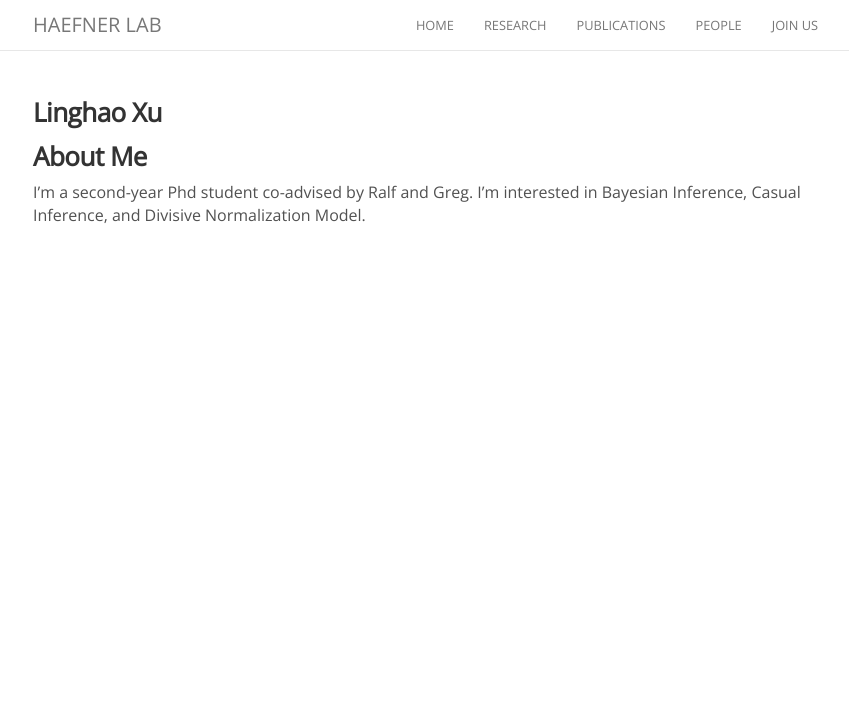
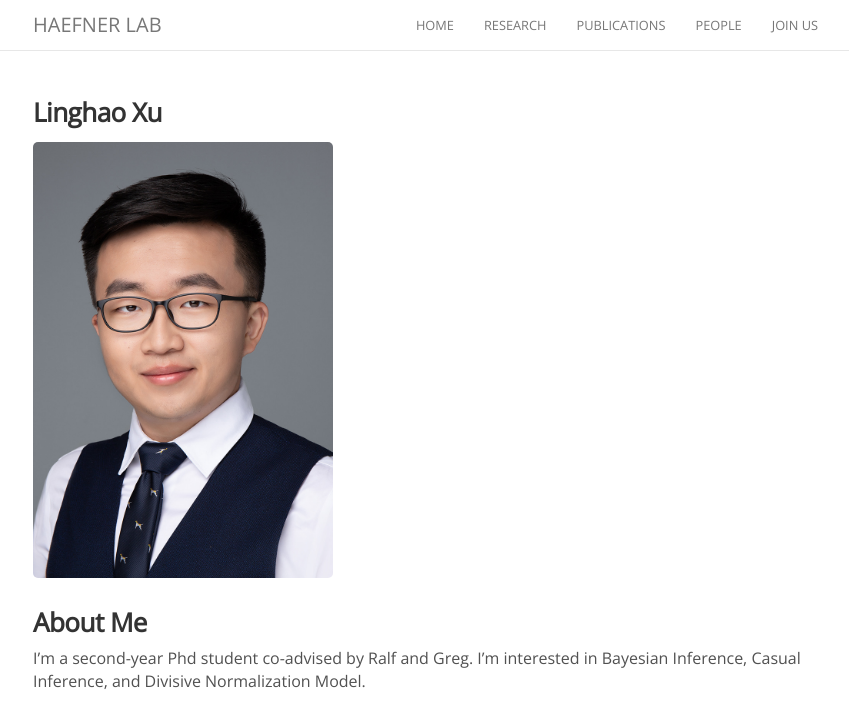
Before and after one commit to haefnerlab/haefnerlab.github.io, a Jekyll site: the page built from _people/Linghao_Xu.md, in a window 1280 px wide. Shown: the top 728 px of the page, without its empty margins (222-1071 px from the left). Built offline with Jekyll 4.4.1, drawn with Linux system fonts in a browser that asks for light colours; nearby versions of some CDN libraries.

Commit message:
Update Linghao_Xu.md

```diff
--- a/_people/Linghao_Xu.md
+++ b/_people/Linghao_Xu.md
@@ -6,6 +6,7 @@
 webpage:
 joined: 2019
 ---
+<img width="300" src="{{site.baseurl}}/images/people/{{page.avatar}}" data-action="zoom">
 
 ### About Me
 I'm a second-year Phd student co-advised by Ralf and Greg. I'm interested in Bayesian Inference, Casual Inference, and Divisive Normalization Model.
```
